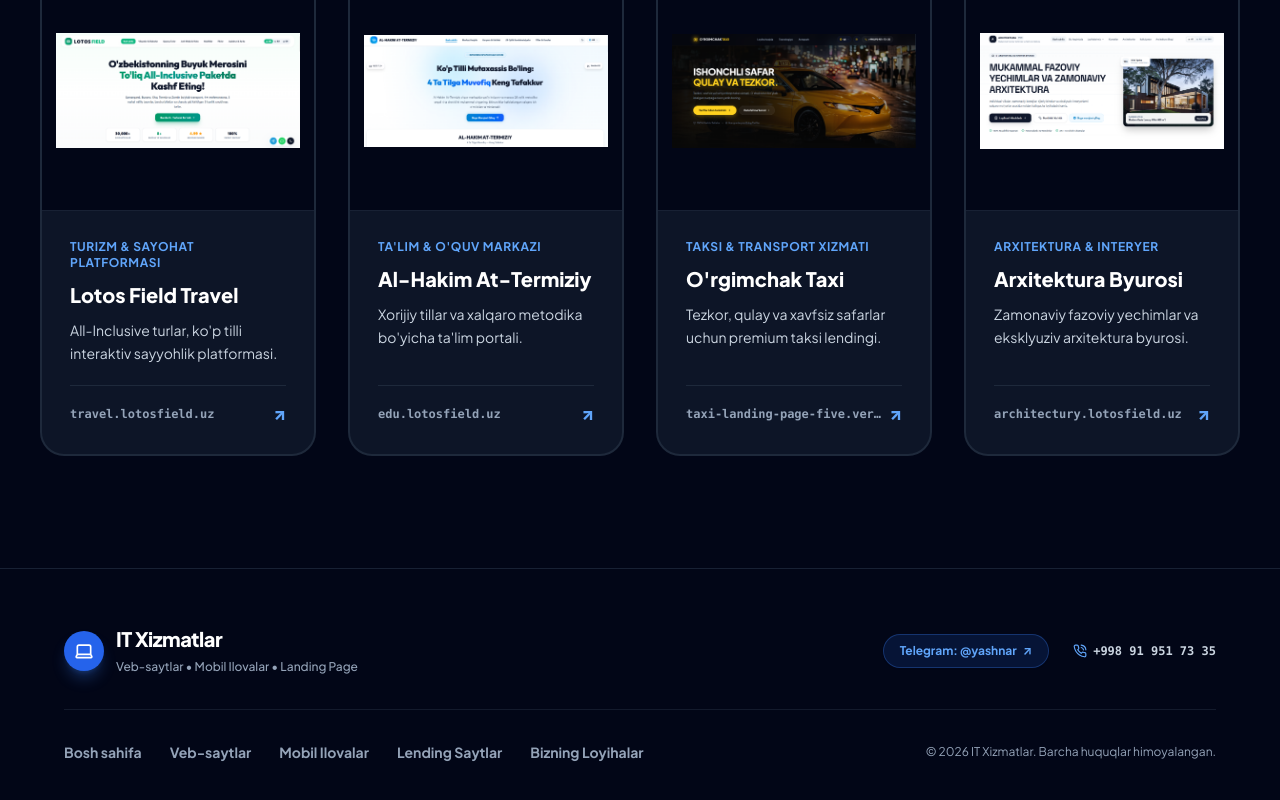
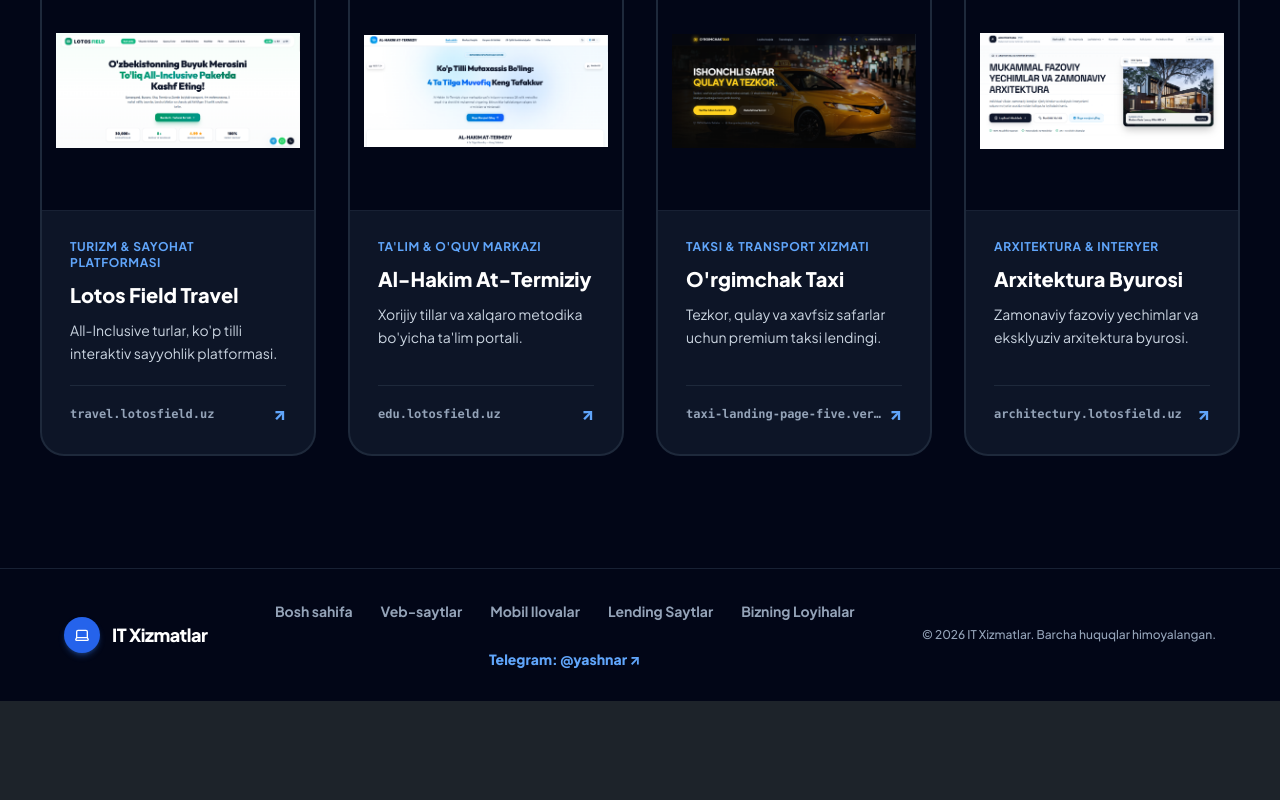
Before and after one commit to jumaqulovyashnar/IT-xizmatlari., a Next.js app in the folder frontend/: page / in a window 1280 px wide. Shown: the part 3242-4042 px from the top of the page. After the commit the page ends 3943 px from the top, so only its background shows below. Built offline with nearby package versions, Linux system fonts and the light colour scheme.

Commit message:
feat(ui): convert Footer into a single horizontal row (logo left, nav center, copyright right)

```diff
--- a/frontend/src/app/page.tsx
+++ b/frontend/src/app/page.tsx
@@ -412,59 +412,40 @@ export default function HomePage() {
         </div>
       </section>
 
-      {/* Footer */}
-      <footer className="bg-slate-950 border-t border-slate-800/80 text-slate-300 mt-auto py-14 px-6 sm:px-10 lg:px-16 w-full">
-        <div className="max-w-7xl mx-auto space-y-8">
-          {/* Top Row: Brand & Direct Contacts */}
-          <div className="flex flex-col md:flex-row items-center justify-between gap-6 pb-8 border-b border-slate-800/60">
-            <Link href="/" className="flex items-center space-x-3 group">
-              <div className="w-10 h-10 rounded-full bg-blue-600 text-white flex items-center justify-center font-black shadow-lg shadow-blue-500/30 group-hover:scale-105 transition-transform">
-                <Laptop className="w-5 h-5" />
+      {/* Footer (1 Qatorda - Single Row) */}
+      <footer className="bg-slate-950 border-t border-slate-800/80 text-slate-300 mt-auto py-8 px-6 sm:px-10 lg:px-16 w-full">
+        <div className="max-w-7xl mx-auto flex flex-col lg:flex-row items-center justify-between gap-6">
+          {/* 1. Left: Brand Logo & Name */}
+          <Link href="/" className="flex items-center space-x-3 group shrink-0">
+            <div className="w-9 h-9 rounded-full bg-blue-600 text-white flex items-center justify-center font-black shadow-md shadow-blue-500/30 group-hover:scale-105 transition-transform">
+              <Laptop className="w-4 h-4" />
             </div>
-              <div>
-                <span className="font-extrabold text-xl tracking-tight text-white group-hover:text-blue-400 transition-colors block">
+            <span className="font-extrabold text-lg tracking-tight text-white group-hover:text-blue-400 transition-colors">
               {t.brandName}
             </span>
-                <span className="text-xs text-slate-400 font-medium">
-                  Veb-saytlar • Mobil Ilovalar • Landing Page
-                </span>
-              </div>
           </Link>
 
-            <div className="flex items-center gap-4 sm:gap-6">
-              <a
-                href="https://t.me/yashnar"
-                target="_blank"
-                rel="noopener noreferrer"
-                className="px-4 py-2 rounded-full bg-blue-600/15 border border-blue-500/30 text-blue-400 hover:bg-blue-600 hover:text-white text-xs font-bold transition-all shadow-sm flex items-center gap-1.5"
-              >
-                <span>Telegram: @yashnar</span>
-                <span>↗</span>
-              </a>
-              <a
-                href="tel:+998919517335"
-                className="text-xs font-mono font-bold text-slate-300 hover:text-blue-400 transition-colors flex items-center gap-1.5"
-              >
-                <PhoneCall className="w-3.5 h-3.5 text-blue-400" />
-                <span>+998 91 951 73 35</span>
-              </a>
-            </div>
-          </div>
-
-          {/* Bottom Row: Quick Nav Links & Copyright */}
-          <div className="flex flex-col md:flex-row items-center justify-between gap-6 text-sm text-slate-400">
-            <div className="flex flex-wrap items-center justify-center gap-7 font-bold text-xs sm:text-sm">
+          {/* 2. Center: Quick Nav Links */}
+          <div className="flex flex-wrap items-center justify-center gap-7 text-xs sm:text-sm font-bold text-slate-400">
             <a href="#" className="hover:text-white transition-colors">{t.nav.home}</a>
             <a href="#section-websites" className="hover:text-white transition-colors">{t.nav.web}</a>
             <a href="#section-mobile" className="hover:text-white transition-colors">{t.nav.mobile}</a>
             <a href="#section-landing" className="hover:text-white transition-colors">{t.nav.landing}</a>
             <a href="#section-projects" className="hover:text-white transition-colors">{t.nav.projects}</a>
+            <a
+              href="https://t.me/yashnar"
+              target="_blank"
+              rel="noopener noreferrer"
+              className="text-blue-400 hover:text-blue-300 transition-colors font-extrabold"
+            >
+              Telegram: @yashnar ↗
+            </a>
           </div>
 
-            <p className="text-xs text-slate-400 font-normal text-center md:text-right">
+          {/* 3. Right: Copyright */}
+          <p className="text-xs text-slate-400 font-medium text-center lg:text-right shrink-0">
             © 2026 IT Xizmatlar. Barcha huquqlar himoyalangan.
           </p>
-          </div>
         </div>
       </footer>
     </div>
```
Lines whose indentation alone changed are shown as unchanged.
